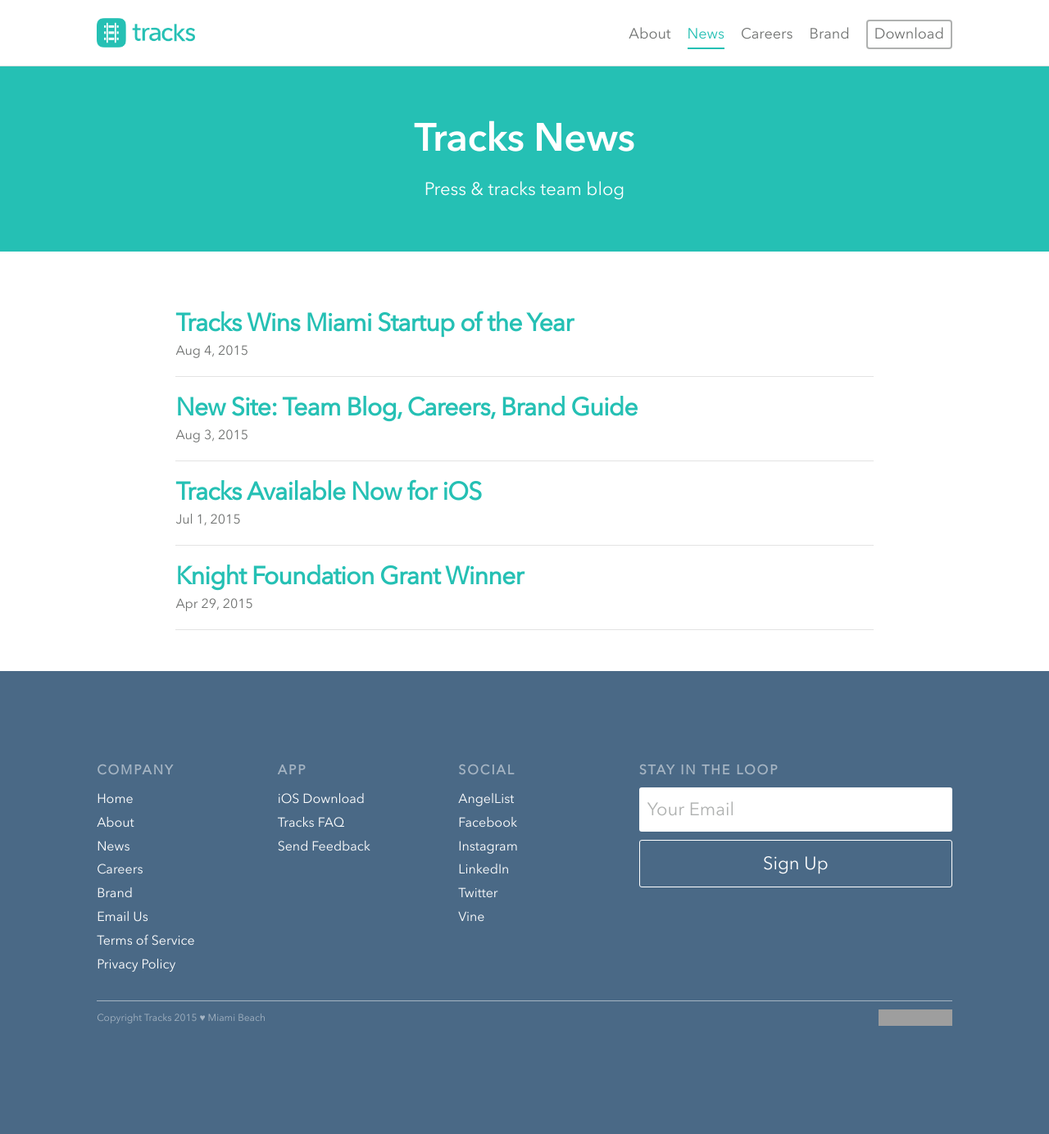
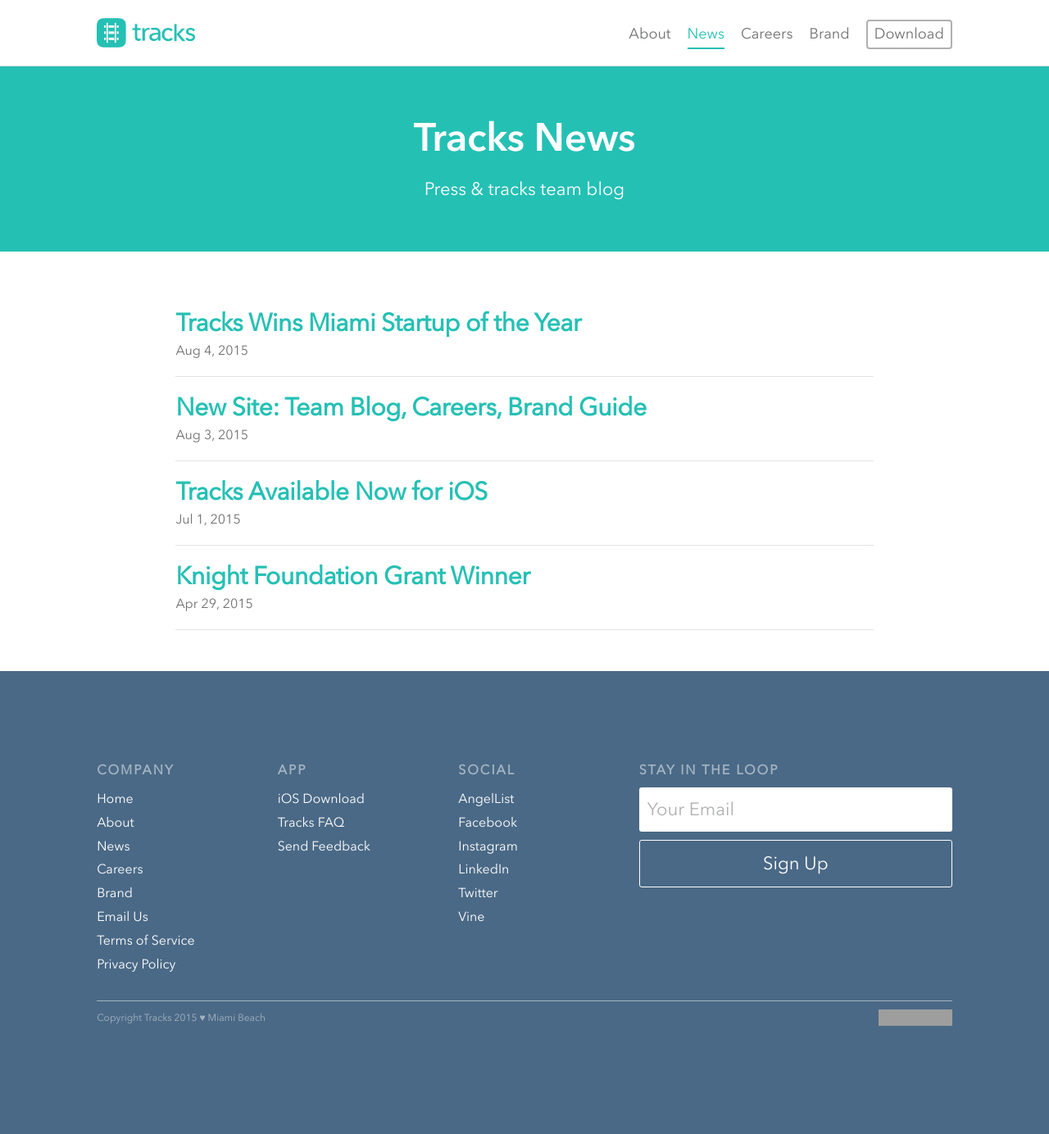
Before and after one commit to getontracks/getontracks.github.io, a Jekyll site: the page built from news/index.html, in a window 1280 px wide. Shown: the whole page at 82% size. Built offline with Jekyll 4.4.1, drawn with Linux system fonts in a browser that asks for light colours; comment, search, counter and statistics services are not loaded; grey boxes are pictures that could not be loaded.

Commit message:
kerning fix

```diff
--- a/_sass/_type.scss
+++ b/_sass/_type.scss
@@ -17,13 +17,13 @@
 h1 {
     font-size: 48px;
     font-family: $fontBold;
-    letter-spacing: -0.3pt;
+    letter-spacing: -0.2pt;
 }
 
 h2 {
     font-size: 30px;
     line-height: 1.5;
-    letter-spacing: -0.5pt;
+    letter-spacing: -0.3pt;
 }
 
 h4 {
@@ -37,7 +37,7 @@
     color: $grayLight;
     font-size: 14px;
     line-height: 1.5;
-    letter-spacing: -0.5pt;
+    letter-spacing: -0.3pt;
 }
 
 a {
--- a/careers/index.html
+++ b/careers/index.html
@@ -6,7 +6,7 @@
 <section class="hero  bg-careers">
 
 	<h1>Start a Fresh Track</h1>
-	<p>Join us in Beautiful Miami Beach</p>
+	<p>Join us in beautiful Miami Beach</p>
 </section>
 <section class="section-careers">
 	<div class="container">
```
Also changed, not shown: 3 other files.
